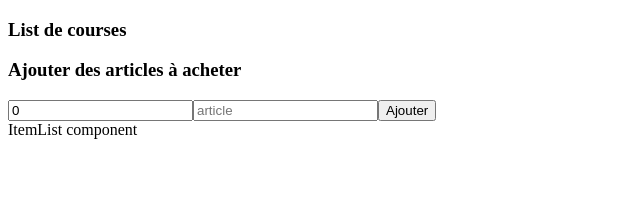
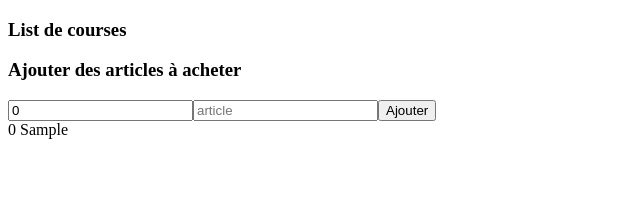
Before and after one commit to sserges/shoppinglist-react, a React (Create React App) app: page / in a window 1280 px wide. Both pictures are taken after typing "Sample" into the empty fields and a click on the button "Ajouter". Shown: the top 211 px of the page, without its empty margins (0-640 px from the left). Built offline with nearby package versions, Linux system fonts and the light colour scheme.

Commit message:
display the contents of a table

```diff
--- a/src/components/ItemList.js
+++ b/src/components/ItemList.js
@@ -1,7 +1,15 @@
 import React from "react";
 
-const ItemList = () => {
-  return <div>ItemList component</div>;
+const ItemList = props => {
+  return (
+    <div>
+      {props.articles.map(article => (
+        <div key={article.id}>
+          {article.quantity} {article.name}
+        </div>
+      ))}
+    </div>
+  );
 };
 
 export default ItemList;
```
